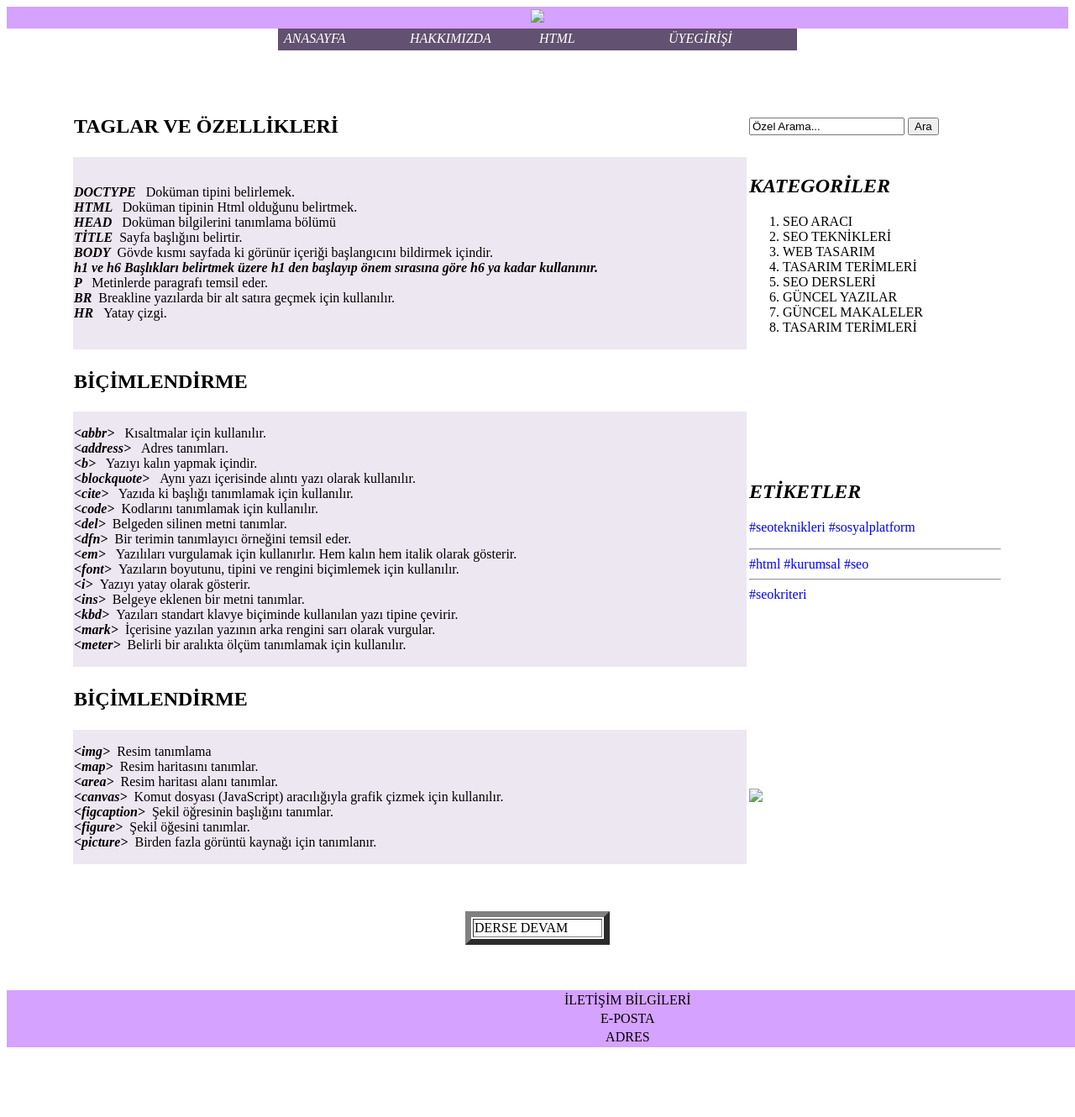
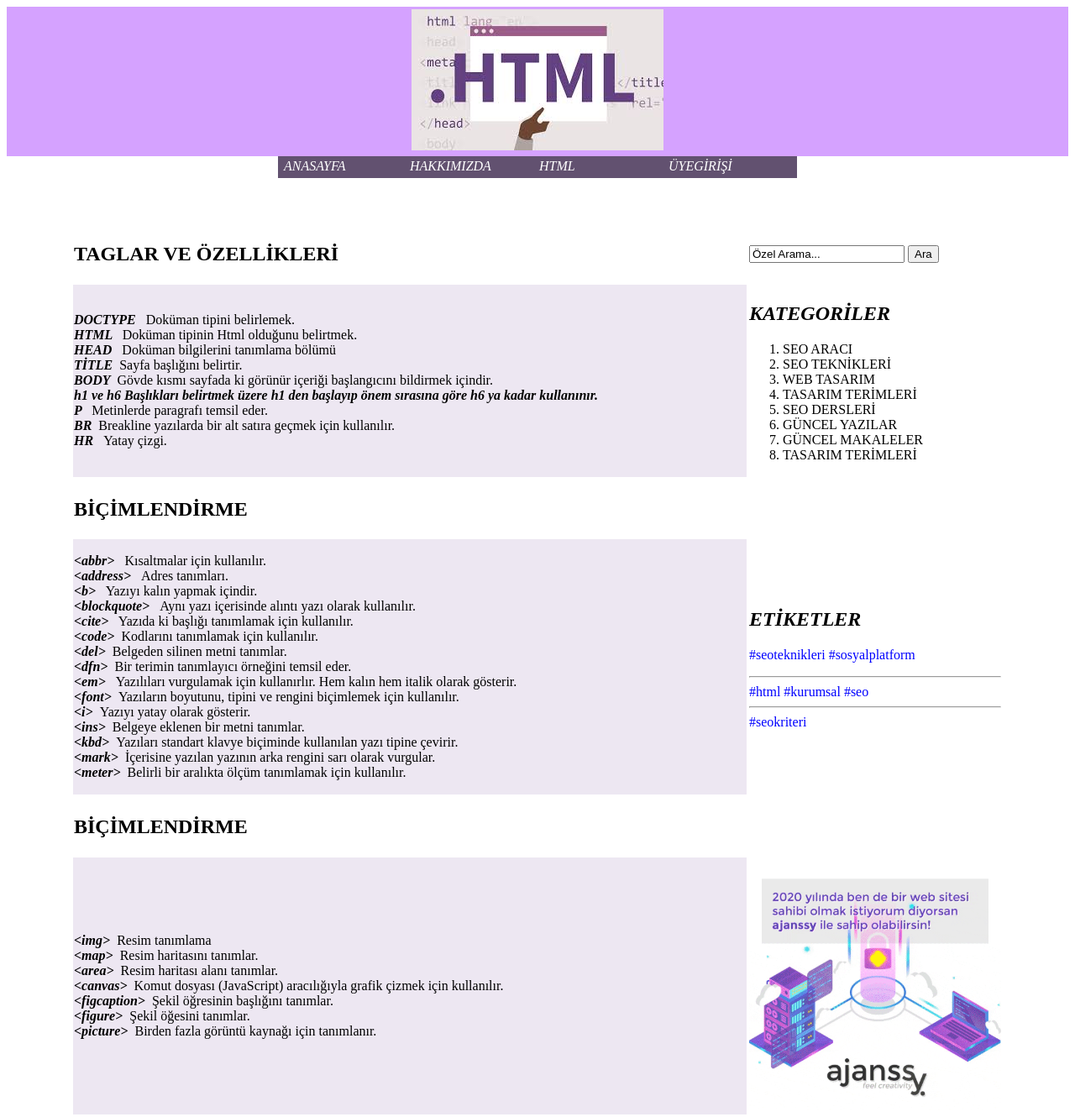
Before and after one commit to Dedos22/lab1, a plain HTML site: page index.html in a window 1280 px wide. Shown: the top 1330 px of the page at 84% size. Before the commit the page ends 1255 px from the top, so only its background shows below. Drawn offline with Linux system fonts and the light colour scheme.

Commit message:
Update index.html

```diff
--- a/index.html
+++ b/index.html
@@ -10,7 +10,7 @@
 <center>
 <table  bgcolor="#d5a2ff">
  <tr>
-        <td width="1300px">  <center  bgcolor="#d5a2ff"><img  src="html.jpg"></center></td>
+        <td width="1300px">  <center  bgcolor="#d5a2ff"><img  src="resim\html.jpg"></center></td>
     </tr>
 </table>
 </center>
@@ -166,7 +166,7 @@
 </p>    </td>
         <td width="300px" >
 
- <img src="giphy.gif" width="300px">
+ <img src="resim\giphy.gif" width="300px">
 
     </td>
 
```
